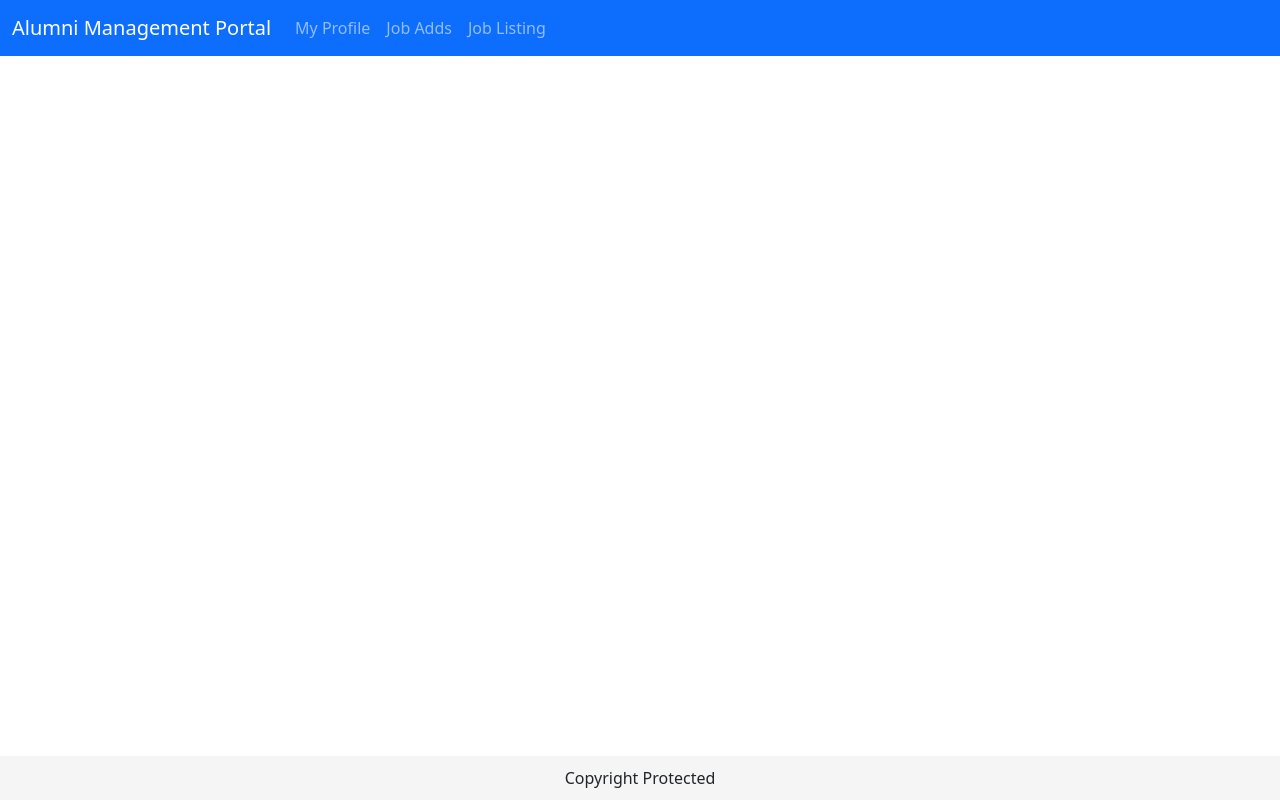
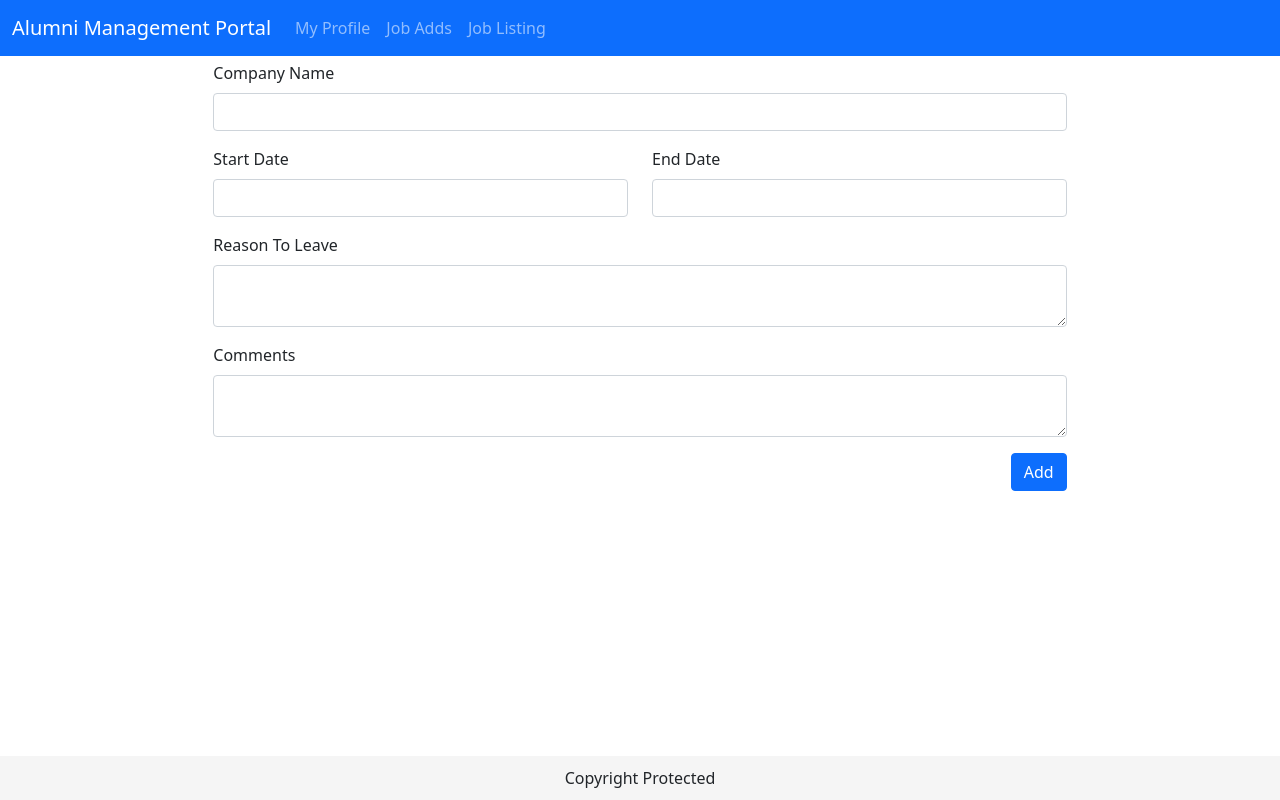
Before and after one commit to umur/waa-june-2022-final-project, a React (Create React App) app in the folder client/: page /add-jobhistory in a window 1280 px wide. Built offline with nearby package versions, Linux system fonts and the light colour scheme.

Commit message:
Add jobhistory form

```diff
--- a/client/src/pages/Router.js
+++ b/client/src/pages/Router.js
@@ -8,6 +8,7 @@ import SearchStudent from './faculty/SearchStudent'
 import Registration from './student/Registration'
 import JobListing from '../components/job/Listing'
 import JobListings from '../components/job/Listings'
+import AddJobHistory from './student/AddJobHistory'
 
 export default function Router(){
     const initialState = {
@@ -15,6 +16,7 @@ export default function Router(){
         {id: 2, title:"test2", aboutUs: "about us", description:"Lorem Ipsum is simply dummy text of the printing and typesetting industry. Lorem Ipsum has been the industry's standard dummy text ever since the 1500s, when an unknown printer took a galley of type and scrambled it to make a type specimen book. It has "},{id: 3, title:"test3", aboutUs: "about us", description:"Lorem Ipsum is simply dummy text of the printing and typesetting industry. Lorem Ipsum has been the industry's standard dummy text ever since the 1500s, when an unknown printer took a galley of type and scrambled it to make a type specimen book. "}]
     }
     let [jobListingState, setJobListingState] = useState(initialState);
+
     return(
         <div>
             <Routes>
@@ -26,6 +28,9 @@ export default function Router(){
 
                 <Route path="/student/registration" element={<Registration/>}> Registration</Route>
                 <Route path='/job-listings' element={<JobListings listings={jobListingState.listings}/>}>Job Listings</Route>
+
+                <Route path='/add-jobhistory' element={<AddJobHistory/>}>Job Listings</Route>
+
             </Routes>
         </div>
     )
--- /dev/null
+++ b/client/src/pages/student/AddJobHistory.js
@@ -0,0 +1,50 @@
+function AddJobHistory() {
+  return (
+    <div className="col-8 offset-2">
+      <form>
+
+        <div className="row">
+          <div className="mb-3 col-12">
+            <label for="companyName" className="form-label">Company Name</label>
+            <input type="text" className="form-control" id="companyName" />
+          </div>
+
+          <div className="mb-3 col-6">
+            <label for="startDate" className="form-label">Start Date</label>
+            <input type="text" className="form-control" id="startDate" />
+          </div>
+          <div className="mb-3 col-6">
+            <label for="endDate" className="form-label">End Date</label>
+            <input type="text" className="form-control" id="endDate" />
+          </div>
+
+
+
+
+
+          <div className="mb-3 col-12">
+            <label for="reasonToLeave" className="form-label">Reason To Leave</label>
+            <textarea className="form-control" id="reasonToLeave" />
+          </div>
+
+          <div className="mb-3 col-12">
+            <label for="comments" className="form-label">Comments</label>
+            <textarea className="form-control" id="reasonToLeave" />
+          </div>
+
+        </div>
+
+        <div className="row">
+          <div className="col-md-12">
+            <button type="submit" rows="4" className="btn btn-primary float-end">Add</button>
+          </div>
+        </div>
+
+
+      </form>
+
+    </div>
+  );
+}
+
+export default AddJobHistory;
--- a/client/src/pages/student/Registration.js
+++ b/client/src/pages/student/Registration.js
@@ -3,8 +3,6 @@ function Registration() {
 
 
         <form>
-
-
             <div className="row">
                 <div class="mb-3 col-md-12">
                     <label for="profilePic" class="form-label">Upload Profile Picture</label>
```
